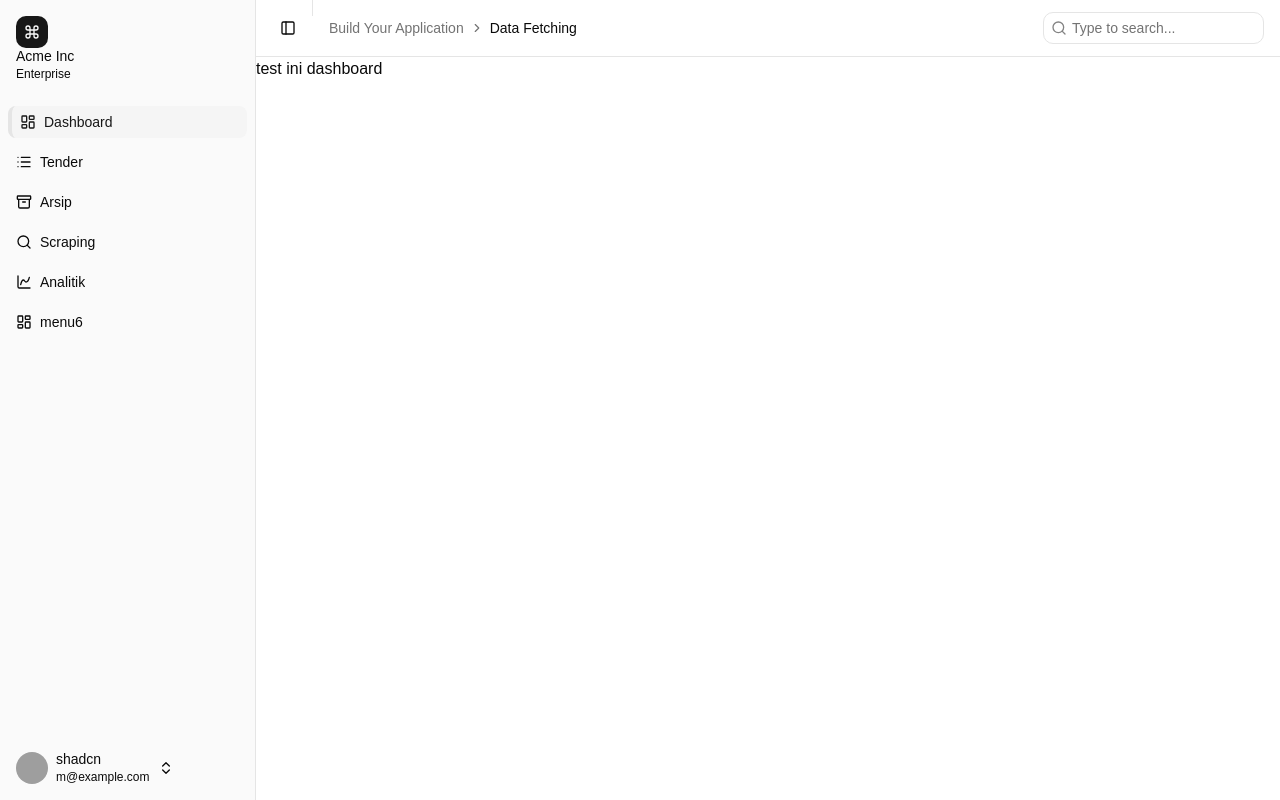
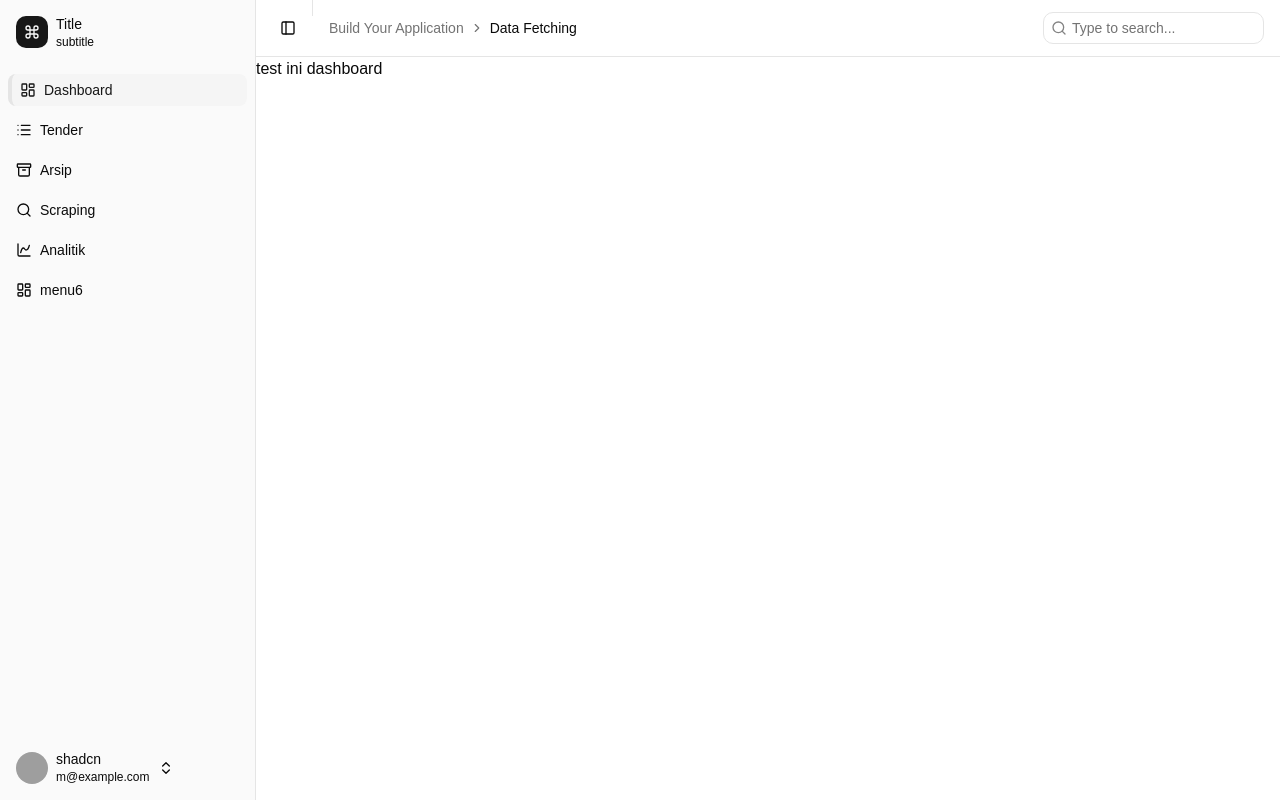
Before and after one commit to emiliojuni0r/titian-madana-fe, a React (Vite) app: page / in a window 1280 px wide. Built offline with nearby package versions, Linux system fonts and the light colour scheme; grey boxes are pictures that could not be loaded.

Commit message:
fix: fix nav-user or footer error

```diff
--- a/src/components/sidebar/app-sidebar.jsx
+++ b/src/components/sidebar/app-sidebar.jsx
@@ -54,13 +54,13 @@ export function AppSidebar({ ...props }) {
                 <SidebarMenu>
                     <SidebarMenuItem>
                         <SidebarMenuButton size="xl" asChild>
-                            <a href="#">
+                            <a href="#" className="flex flex-row gap-x-2">
                                 <div className="flex aspect-square size-8 items-center justify-center rounded-lg bg-sidebar-primary text-sidebar-primary-foreground">
                                     <Command className="size-4" />
                                 </div>
                                 <div className="grid flex-1 text-left text-sm leading-tight">
-                                    <span className="truncate font-medium">Acme Inc</span>
-                                    <span className="truncate text-xs">Enterprise</span>
+                                    <span className="truncate font-medium">Title</span>
+                                    <span className="truncate text-xs">subtitle</span>
                                 </div>
                             </a>
                         </SidebarMenuButton>
--- a/src/components/sidebar/nav-user.jsx
+++ b/src/components/sidebar/nav-user.jsx
@@ -59,6 +59,8 @@ export function NavUser({
                         align="end"
                         sideOffset={4}
                     >
+                        <DropdownMenuGroup>
+
                             <DropdownMenuLabel className="p-0 font-normal">
                                 <div className="flex items-center gap-2 px-1 py-1.5 text-left text-sm">
                                     <Avatar className="h-8 w-8 rounded-lg">
@@ -93,6 +95,7 @@ export function NavUser({
                                     Notifications
                                 </DropdownMenuItem>
                             </DropdownMenuGroup>
+                        </DropdownMenuGroup>
                         <DropdownMenuSeparator />
                         <DropdownMenuItem>
                             <LogOut />
```
Lines whose indentation alone changed are shown as unchanged.
